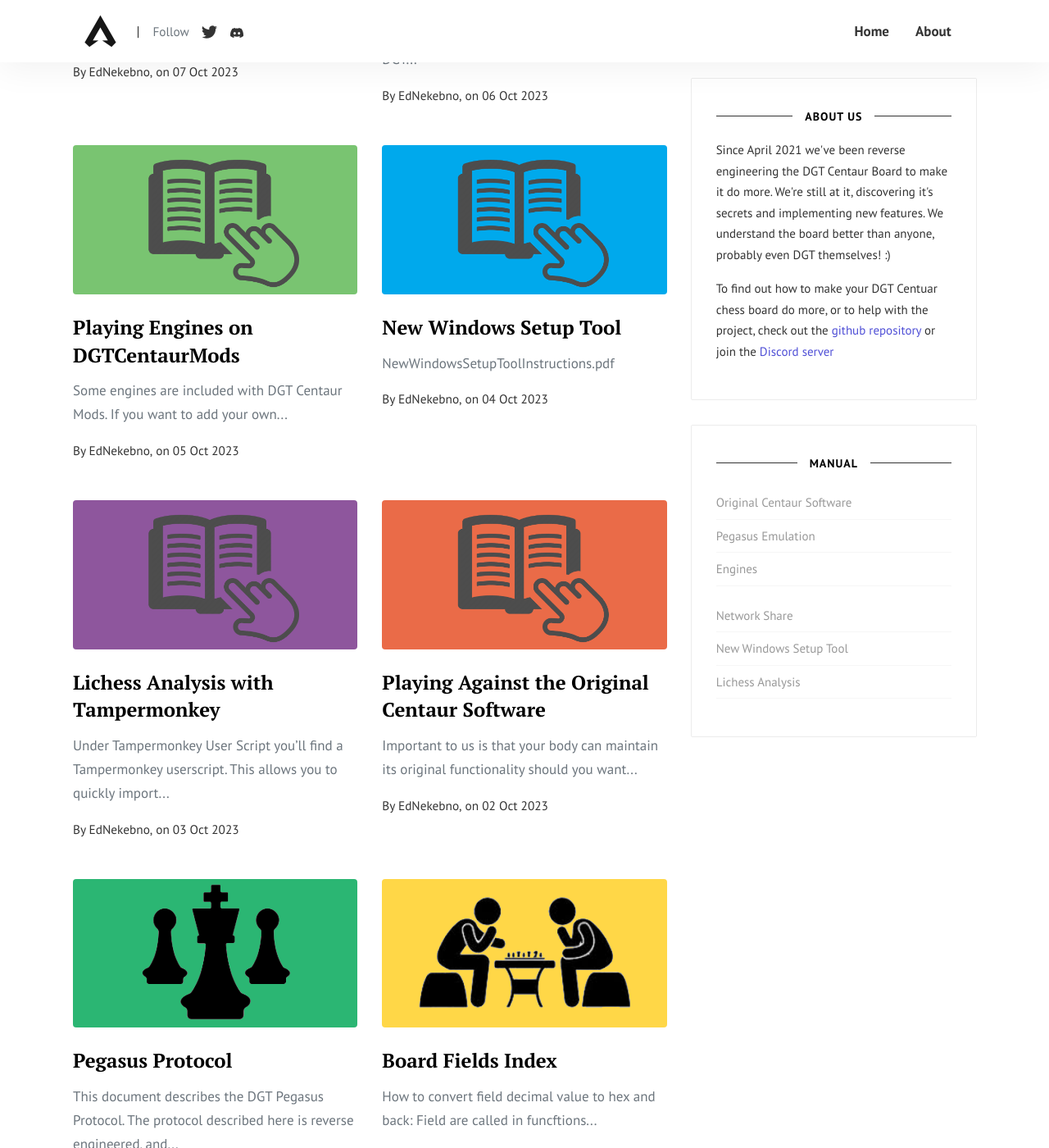
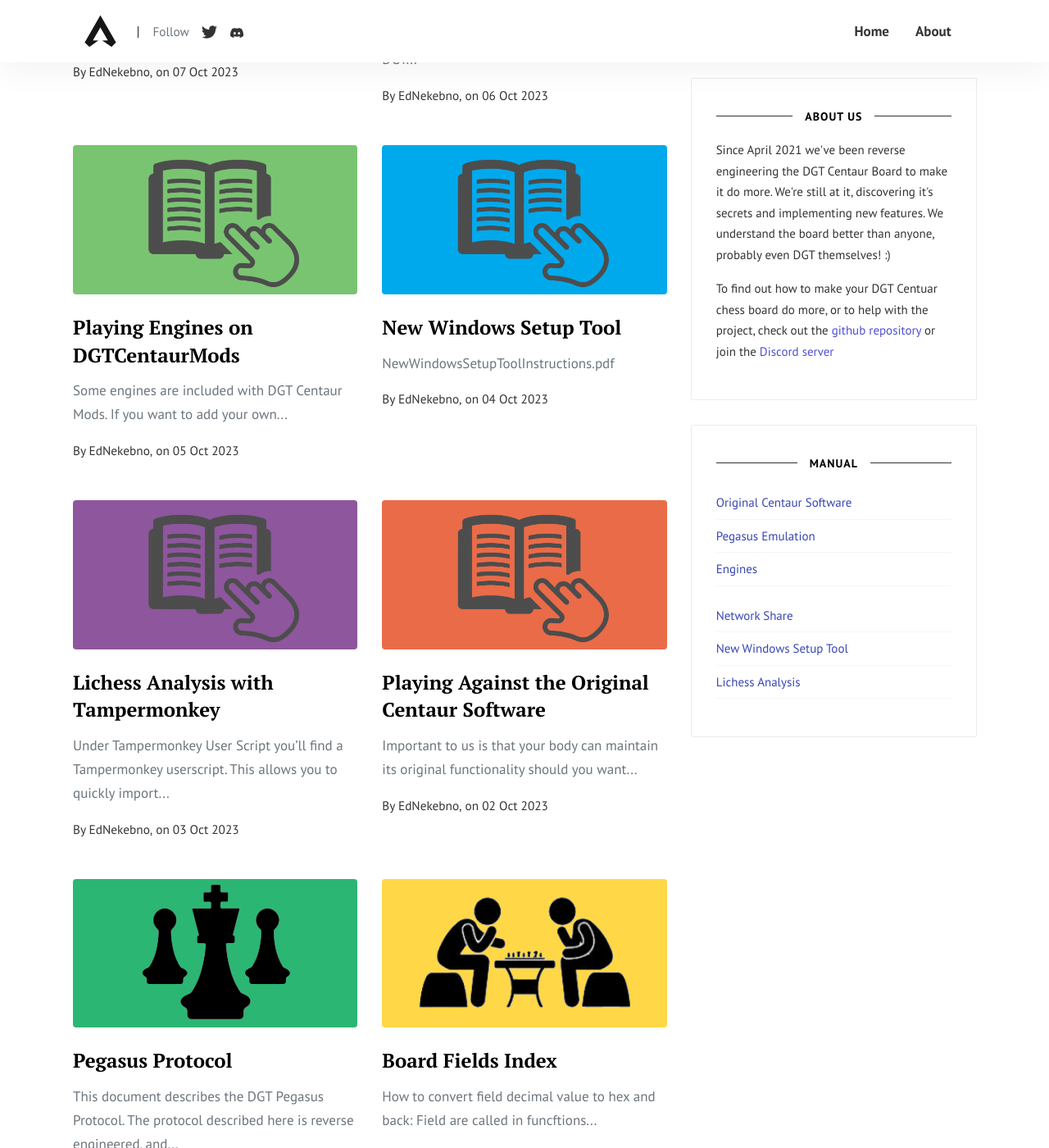
Before and after one commit to DGTCentaurMods/dgtcentaurmods.github.io, a Jekyll site: the page built from index.html, in a window 1280 px wide and 1400 px high, scrolled down 1022 px. Shown: the whole window at 82% size. Built offline with Jekyll 4.4.1, drawn with Linux system fonts in a browser that asks for light colours; the list of posts is cut into pages by our own code.

Commit message:
Update theme.scss

```diff
--- a/assets/css/theme.scss
+++ b/assets/css/theme.scss
@@ -517,7 +517,7 @@
 }
 .sidebar ul {list-style:none;padding-left:0;}
 .sidebar ul li a {
-    color: #999;
+    color: #3846b5;
     border-bottom: 1px solid #f6f6f6;
     display: block;
     padding-bottom: 7px;
```
